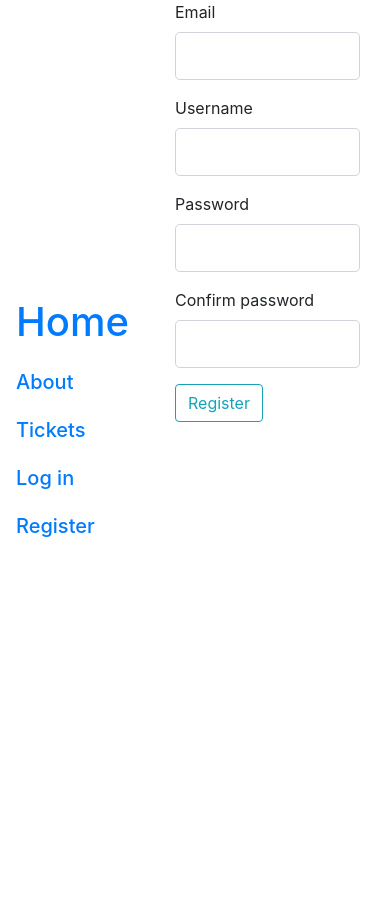
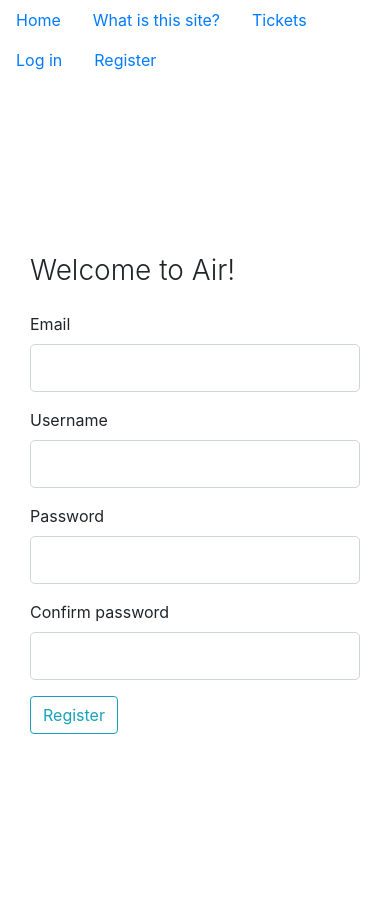
Before and after one commit to AnnBengardt/website, a Flask app: page /register in a window 390 px wide. Before the commit the page ends 537 px from the top, so only its background shows below. Run offline with Flask 2, Linux system fonts and the light colour scheme; some libraries are stand-ins or nearby versions.

Commit message:
login and registration update

```diff
--- a/travel project/blog/templates/index.html
+++ b/travel project/blog/templates/index.html
@@ -2,7 +2,8 @@
 {% block content %}
     <div class="jumbotron">
         <h1>Travel Blog and Tickets</h1>
-    </div>
+        <br>
+        <br>
 
     <div class="container">
         {% for post in posts.items %}
@@ -19,6 +20,7 @@
             </div>
         </div>
         {% endfor %}
+    </div>
     </div>
 
 <nav aria-label="Page Navigation">
--- a/travel project/blog/templates/post.html
+++ b/travel project/blog/templates/post.html
@@ -9,6 +9,7 @@
     {% if post.author == current_user %}
     <div>
         <a href="{{url_for('posts.update', post_id=post.id)}}">Update your post</a>
+        <br> <br>
         <button type="button" class="btn btn-danger" data-toggle="modal" data-target="#del_modal">Delete your post</button>
     </div>
     {% endif %}
--- a/travel project/blog/templates/register.html
+++ b/travel project/blog/templates/register.html
@@ -1,6 +1,43 @@
-{% extends 'base.html' %}
-{% block content %}
+<!DOCTYPE html>
+<html lang="en">
+<head>
+    <link rel="stylesheet" href="https://stackpath.bootstrapcdn.com/bootstrap/4.5.0/css/bootstrap.min.css" integrity="sha384-9aIt2nRpC12Uk9gS9baDl411NQApFmC26EwAOH8WgZl5MYYxFfc+NcPb1dKGj7Sk" crossorigin="anonymous">
+    <script src="https://code.jquery.com/jquery-3.5.1.slim.min.js" integrity="sha384-DfXdz2htPH0lsSSs5nCTpuj/zy4C+OGpamoFVy38MVBnE+IbbVYUew+OrCXaRkfj" crossorigin="anonymous"></script>
+    <script src="https://cdn.jsdelivr.net/npm/popper.js@1.16.0/dist/umd/popper.min.js" integrity="sha384-Q6E9RHvbIyZFJoft+2mJbHaEWldlvI9IOYy5n3zV9zzTtmI3UksdQRVvoxMfooAo" crossorigin="anonymous"></script>
+    <script src="https://stackpath.bootstrapcdn.com/bootstrap/4.5.0/js/bootstrap.min.js" integrity="sha384-OgVRvuATP1z7JjHLkuOU7Xw704+h835Lr+6QL9UvYjZE3Ipu6Tp75j7Bh/kR0JKI" crossorigin="anonymous"></script>
+    <meta charset="UTF-8">
+    <link rel="icon" type="image/png" href="../static/icon/favicon-32x32.png" sizes="32x32" />
+    <link rel="icon" type="image/png" href="../static/icon/favicon-16x16.png" sizes="16x16" />
+    <title>Register</title>
+    <link rel="stylesheet" href="../static/styles/logpage.css" type="text/css">
+</head>
+<body>
+<ul class = 'nav'>
+    <li class="nav-link">
+        <a href="{{url_for('core.index')}}">Home</a>
+    </li>
+    <li class="nav-link">
+        <a href="{{url_for('core.information')}}">What is this site?</a>
+    </li>
+    <li class="nav-link">
+        <a href="{{url_for('tickets.ticket')}}">Tickets</a>
+    </li>
+    <li class="nav-link">
+        <a href="{{url_for('users.login')}}">Log in</a>
+    </li>
+    <li class="nav-link">
+        <a href="{{url_for('users.register')}}">Register</a>
+    </li>
+</ul>
+<div class="container-fluid">
+  <div class="row no-gutter">
+    <div class="d-none d-md-flex col-md-4 col-lg-6 bg-image"></div>
+    <div class="col-md-8 col-lg-6">
+      <div class="login d-flex align-items-center py-5">
         <div class="container">
+          <div class="row">
+            <div class="col-md-9 col-lg-8 mx-auto">
+              <h3 class="login-heading mb-4">Welcome to Air!</h3>
                 <form class='form-group' method="POST">
                     {{form.hidden_tag()}}
                     <div class="form-group">
@@ -24,4 +61,11 @@
                     </div>
                 </form>
             </div>
-{% endblock %}
+          </div>
+        </div>
+      </div>
+    </div>
+  </div>
+</div>
+</body>
+</html>
--- a/travel project/blog/users/views.py
+++ b/travel project/blog/users/views.py
@@ -32,6 +32,8 @@ def login():
 
     if form.validate_on_submit():
         user = User.query.filter_by(email=form.email.data).first()
+        if not user:
+            return redirect(url_for('users.login'))
         if user.check_password(form.password.data) and user is not None:
             login_user(user)
             flash('Welcome back!')
```
Also changed, not shown: travel project/blog/templates/login.html (+0 -16 lines), travel project/blog/data.sqlite. Lines whose indentation alone changed are shown as unchanged.
